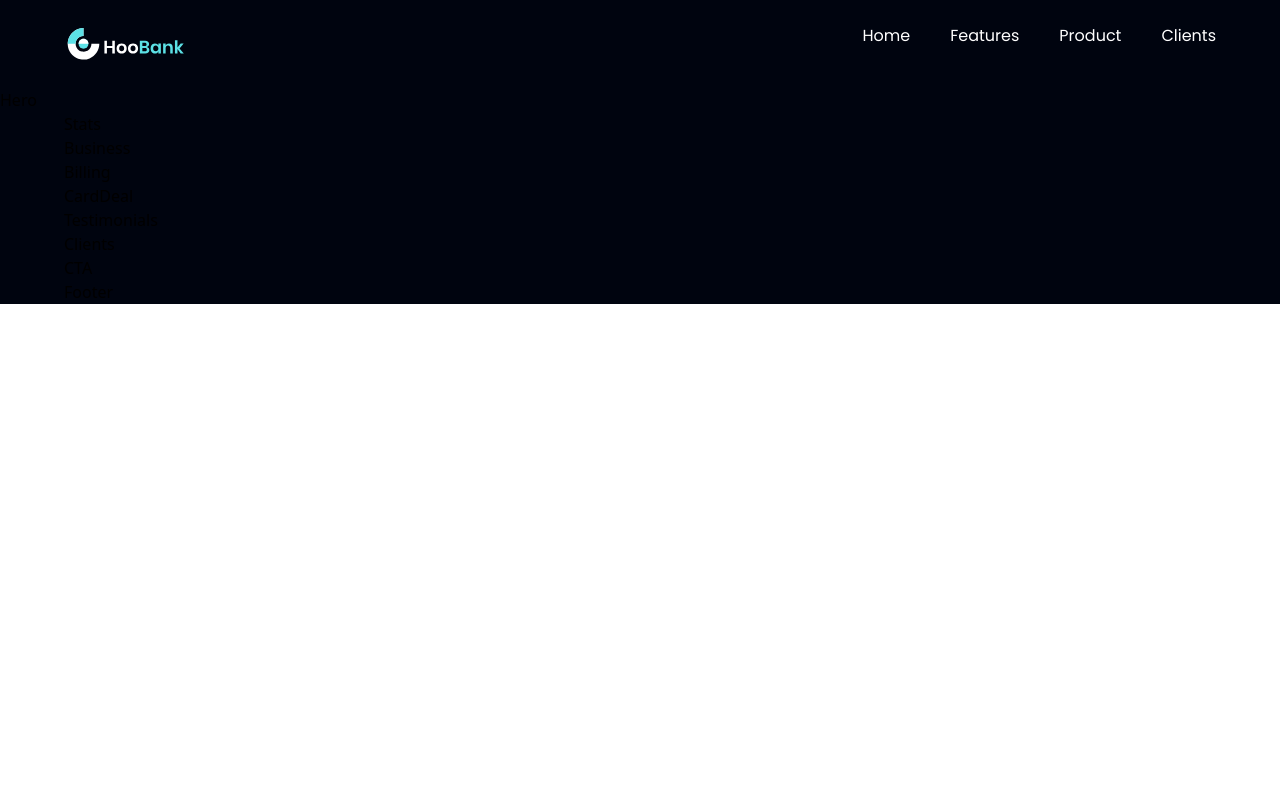
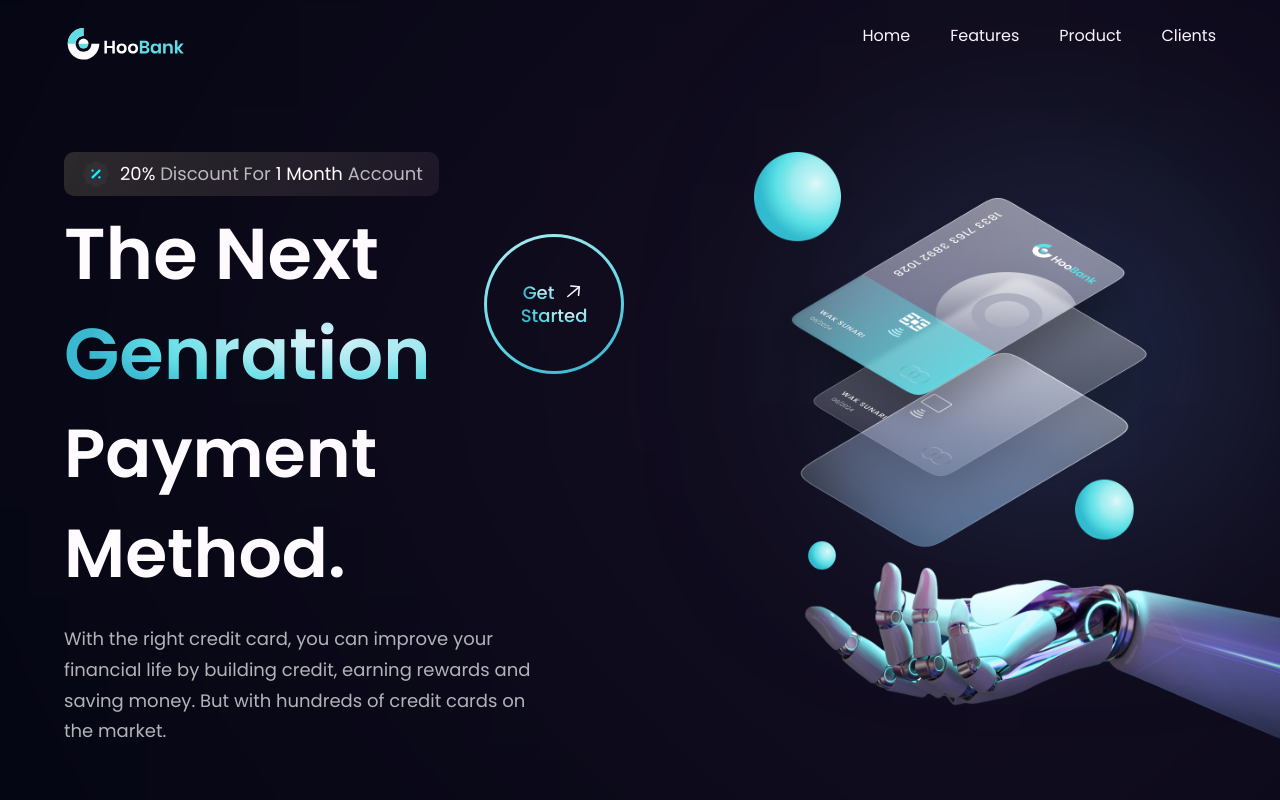
Before and after one commit to rushdy87/hoo-bank, a React (Create React App) app: page / in a window 1280 px wide. Shown: the top 800 px of the page. Built offline with nearby package versions, Linux system fonts and the light colour scheme; the HTML template or start-up script is replaced by a standard one.

Commit message:
Hero Component

```diff
--- a/src/components/GetStarted.jsx
+++ b/src/components/GetStarted.jsx
@@ -1,5 +1,28 @@
-const GetStarted = () => {
-  return <div>GetStarted</div>;
-};
+import styles from '../style';
+import { arrowUp } from '../assets';
+
+const GetStarted = () => (
+  <div
+    className={`${styles.flexCenter} w-[140px] h-[140px] rounded-full bg-blue-gradient p-[3px] cursor-pointer`}
+  >
+    <div
+      className={`${styles.flexCenter} flex-col bg-primary w-[100%] h-[100%] rounded-full`}
+    >
+      <div className={`${styles.flexStart} flex-row`}>
+        <p className=" font-poppins font-medium text-[18px] leading-[23px] mr-2">
+          <span className="text-gradient">Get</span>
+        </p>
+        <img
+          src={arrowUp}
+          alt="arrow"
+          className="w-[23px] h-[w23px] object-contain"
+        />
+      </div>
+      <p className=" font-poppins font-medium text-[18px] leading-[23px]">
+        <span className="text-gradient">Started</span>
+      </p>
+    </div>
+  </div>
+);
 
 export default GetStarted;
--- a/src/components/Hero.jsx
+++ b/src/components/Hero.jsx
@@ -1,5 +1,53 @@
-const Hero = () => {
-  return <div>Hero</div>;
-};
+import GetStarted from './GetStarted';
+import styles from '../style';
+import { discount, robot } from '../assets';
+
+const Hero = () => (
+  <section id="home" className={`flex md:flex-row flex-col ${styles.paddingY}`}>
+    <div
+      className={`flex-1 ${styles.flexStart} flex-col xl:px-0 sm:px-16 px-6`}
+    >
+      <div className="flex flex-row items-center py-[6px] px-4 bg-discount-gradient rounded-[10px] mb-2">
+        <img src={discount} alt="discount" className="w-[32px] h-[32px]" />
+        <p className={`${styles.paragraph} ml-2`}>
+          <span className="text-white">20%</span> Discount For{' '}
+          <span className="text-white">1 Month</span> Account
+        </p>
+      </div>
+
+      <div className="flex flex-row justify-between items-center w-full">
+        <h1 className="flex-1 font-poppins font-semibold ss:text-[72px] text-[52px] text-white ss:leading-[100px] leading-[75px]">
+          The Next <br /> {''} <span className="text-gradient">Genration</span>{' '}
+          <br className=" sm:block hidden" />
+        </h1>
+        <div className="ss:flex hidden md:mr-4 mr-0">
+          <GetStarted />
+        </div>
+      </div>
+
+      <h1 className="font-poppins font-semibold ss:text-[68px] text-[52px] text-white ss:leading-[100px] leading-[75px] w-full">
+        Payment Method.
+      </h1>
+      <p className={`${styles.paragraph} max-w-[470px] mt-5`}>
+        With the right credit card, you can improve your financial life by
+        building credit, earning rewards and saving money. But with hundreds of
+        credit cards on the market.
+      </p>
+    </div>
+    <div className={`flex flex-1 ${styles.flexCenter} md:my-0 my-10 relative`}>
+      <img
+        src={robot}
+        alt="robot"
+        className="w-[100%] h-[100%] relative z-[5]"
+      />
+      <div className="absolute z-[0] w-[40%] h-[35%] top-0 pink__gradient" />
+      <div className="absolute z-[1] w-[80%] h-[80%] rounded-full top-0 bottom-40 pink__gradient" />
+      <div className="absolute z-[0] w-[50%] h-[50%] right-20 bottom-20 top-0 blue__gradient" />
+    </div>
+    <div className={`ss:hidden ${styles.flexCenter}`}>
+      <GetStarted />
+    </div>
+  </section>
+);
 
 export default Hero;
```
